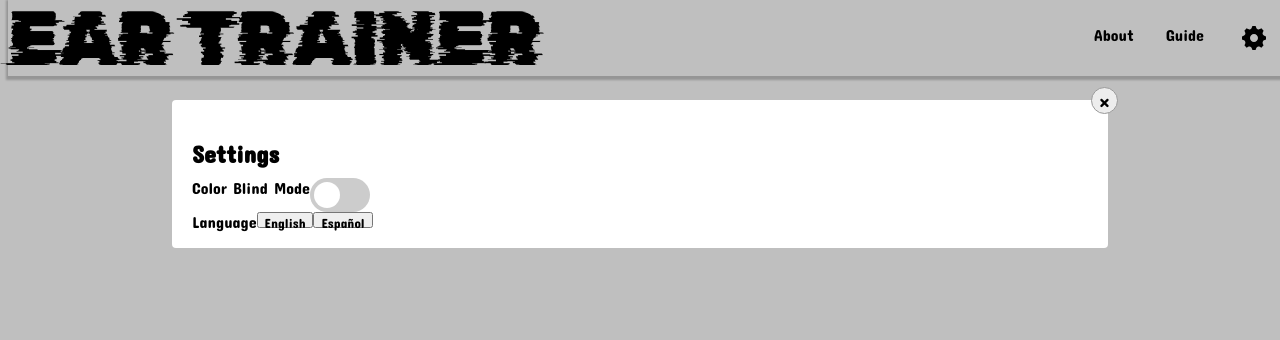
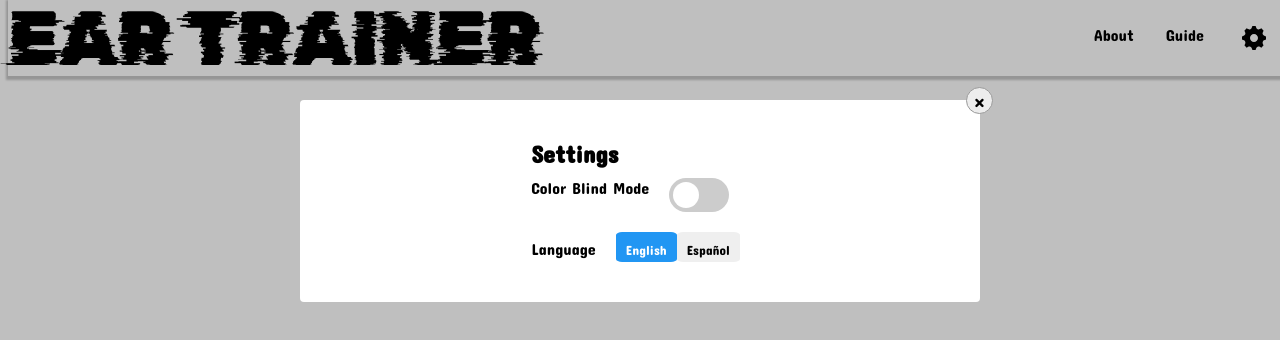
Before and after one commit to charper11/EarNote, a React (Create React App) app in the folder earnote-ui/: page /guide in a window 1280 px wide. Both pictures are taken after a click on the button 1254 px from the left and 38 px from the top of the page. Shown: the top 340 px of the page. Built offline with nearby package versions, Linux system fonts and the light colour scheme.

Commit message:
improve settings window style

```diff
--- a/earnote-ui/src/Components/SettingsPopUp.css
+++ b/earnote-ui/src/Components/SettingsPopUp.css
@@ -9,7 +9,7 @@
 
 .modal_content {
     position: relative;
-    width: 70%;
+    width: 50%;
     margin: 0 auto;
     height: auto;
     max-height: 70vh;
@@ -24,7 +24,7 @@
     content: 'x';
     cursor: pointer;
     position: fixed;
-    right: calc(15% - 30px);
+    right: calc(25% - 33px);
     top: calc(100vh - 85vh - 33px);
     background: #ededed;
     width: 25px;
@@ -34,6 +34,11 @@
     text-align: center;
     border: 1px solid #999;
     font-size: 20px;
+}
+
+.center {
+  margin-left: 33%;
+  width: 50%;
 }
 
 /* The switch - the box around the slider */
@@ -98,3 +103,28 @@
   .slider.round:before {
     border-radius: 50%;
   }
+
+  .content-list {
+    padding-bottom: 20px;
+  }
+
+  .content-title {
+    padding-right: 20px;
+  }
+
+  .settings-button {
+    padding: 10px;
+    border-radius: 10%;
+    border: none;
+    cursor: pointer;
+  }
+
+  .settings-button:hover {
+    background-color: #999;
+  }
+
+  .settings-button.selected {
+    background-color: #2196F3;
+    color: white;
+    cursor: auto;
+  }
--- a/earnote-ui/src/Components/SettingsPopUp.js
+++ b/earnote-ui/src/Components/SettingsPopUp.js
@@ -8,6 +8,7 @@ const SettingsPopUp = ({toggleSettings}) => {
 
     const setLanguage = (lang) => {
         lang ? localStorage.setItem('isSpanish', lang) : localStorage.removeItem('isSpanish');
+        toggleSettings();
     }
 
     const setColorMode = () => {
@@ -18,18 +19,20 @@ const SettingsPopUp = ({toggleSettings}) => {
         <div className="modal">
             <div className="modal_content">
                 <span className="close" onClick={handleClose}>&times;</span>
+                <div className='center'>
                 <h2>Settings</h2>
-                <div>
-                  <span>Color Blind Mode</span>
+                <div className='content-list'>
+                  <span className='content-title'>Color Blind Mode</span>
                   <label className="switch">
                     <input type="checkbox" onClick={setColorMode} defaultChecked={localStorage.getItem('isColorBlindSet')==='true'} />
                     <span className="slider round"></span>
                   </label>
                 </div>
-                <div>
-                    <span>Language</span>
-                    <button onClick={() => setLanguage(false)}>English</button>
-                    <button onClick={() => setLanguage(true)}>Español</button>
+                <div className='content-list'>
+                    <span className='content-title'>Language</span>
+                    <button className={localStorage.getItem('isSpanish') ? 'settings-button' : 'settings-button selected'} onClick={() => setLanguage(false)}>English</button>
+                    <button className={localStorage.getItem('isSpanish') ? 'settings-button selected' : 'settings-button'} onClick={() => setLanguage(true)}>Español</button>
+                </div>
                 </div>
             </div>
         </div>
```
